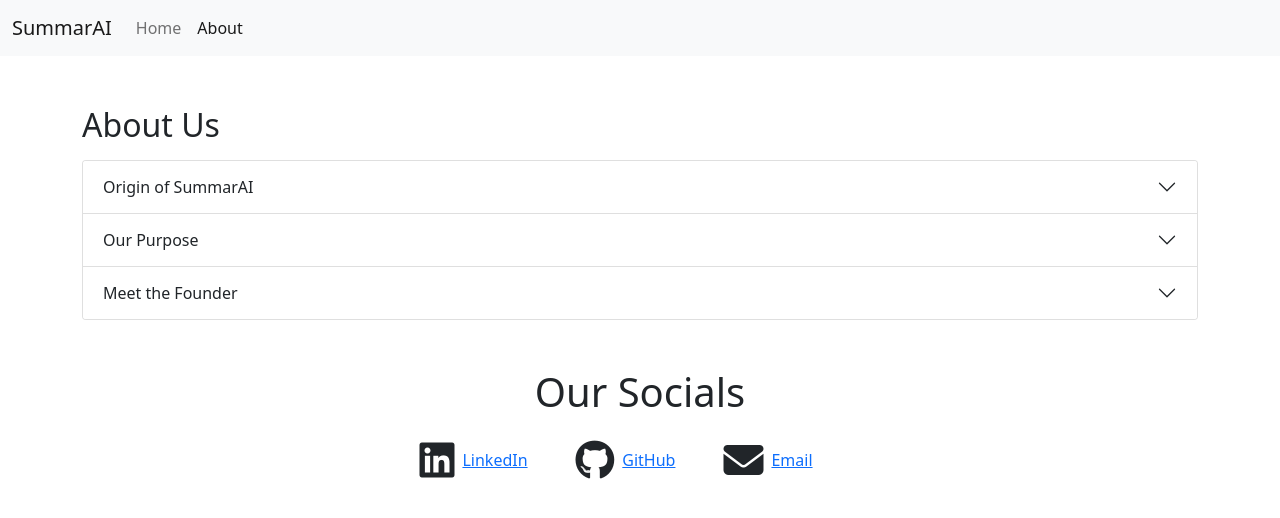
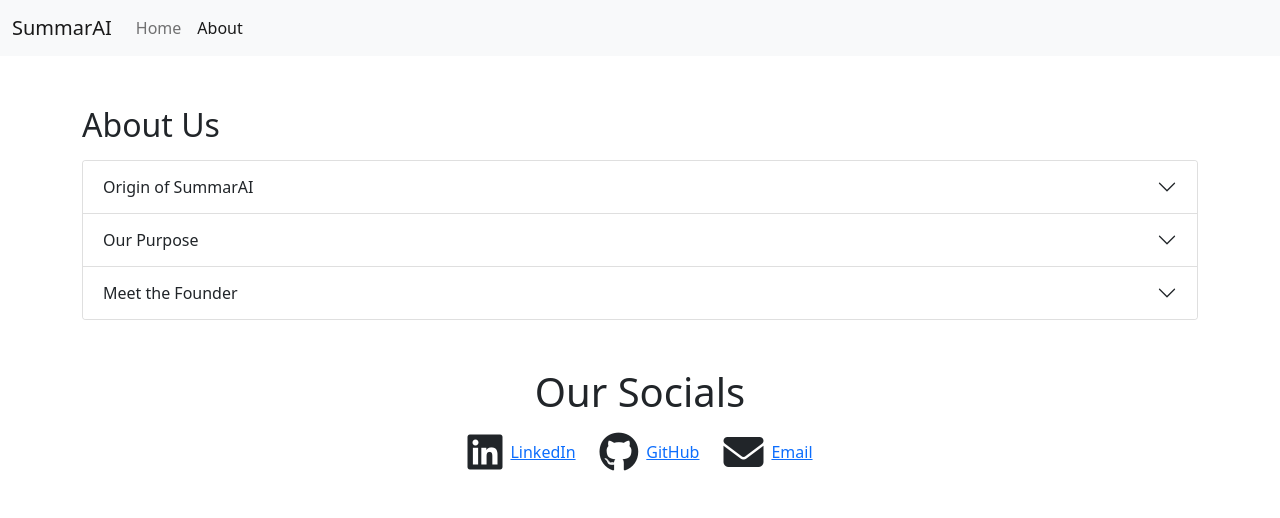
Before and after one commit to githubSubhanKhan/SummarAI, a React (Create React App) app: page /about in a window 1280 px wide. Shown: the top 518 px of the page. Built offline with nearby package versions, Linux system fonts and the light colour scheme.

Commit message:
fixed ui of about us

```diff
--- a/src/components/About.js
+++ b/src/components/About.js
@@ -45,18 +45,32 @@
       <div className="container mt-5 d-flex justify-content-center align-items-center">
         <h1>Our Socials</h1>
       </div>
-      <div className="container mt-3 d-flex justify-content-center align-items-center flex-row">
-        <div className="d-flex justify-content-center align-items-center">
-          <i className="fa-brands fa-linkedin" style={{ fontSize: '40px' }}></i>
-          <p className="mb-0 ms-2 me-5"><a className="link-opacity-100-hover" href="https://www.linkedin.com/in/msubhankhan21/" target='_blank'>LinkedIn</a></p>
-        </div>
-        <div className="d-flex justify-content-center align-items-center">
-          <i className="fa-brands fa-github" style={{ fontSize: '40px' }}></i>
-          <p className="mb-0 ms-2 me-5"><a className="link-opacity-100-hover" href="https://github.com/githubSubhanKhan" target='_blank'>GitHub</a></p>
-        </div>
-        <div className="d-flex justify-content-center align-items-center">
-          <i className="fa-solid fa-envelope" style={{ fontSize: '40px' }}></i>
-          <p className="mb-0 ms-2 me-5"><a className="link-opacity-100-hover" href="mailto:subhankhan21102005@gmail.com" target='_blank'>Email</a></p>
+      <div class="container">
+        <div class="d-flex flex-wrap justify-content-center align-items-center text-center mt-2">
+          <div class="d-flex align-items-center me-4 mb-3">
+            <i class="fa-brands fa-linkedin me-2" style={{fontSize: "40px"}}></i>
+            <p class="mb-0">
+              <a class="link-opacity-100-hover" href="https://www.linkedin.com/in/msubhankhan21/" target="_blank">
+                LinkedIn
+              </a>
+            </p>
+          </div>
+          <div class="d-flex align-items-center me-4 mb-3">
+            <i class="fa-brands fa-github me-2" style={{fontSize: "40px"}}></i>
+            <p class="mb-0">
+              <a class="link-opacity-100-hover" href="https://github.com/githubSubhanKhan" target="_blank">
+                GitHub
+              </a>
+            </p>
+          </div>
+          <div class="d-flex align-items-center mb-3">
+            <i class="fa-solid fa-envelope me-2" style={{fontSize: "40px"}}></i>
+            <p class="mb-0">
+              <a class="link-opacity-100-hover" href="mailto:subhankhan21102005@gmail.com" target="_blank">
+                Email
+              </a>
+            </p>
+          </div>
         </div>
       </div>
 
```
